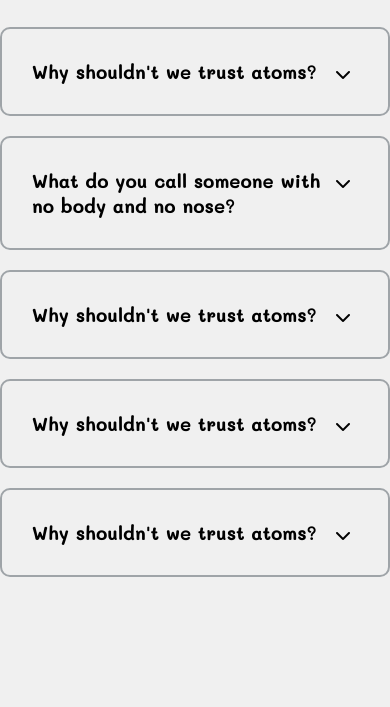
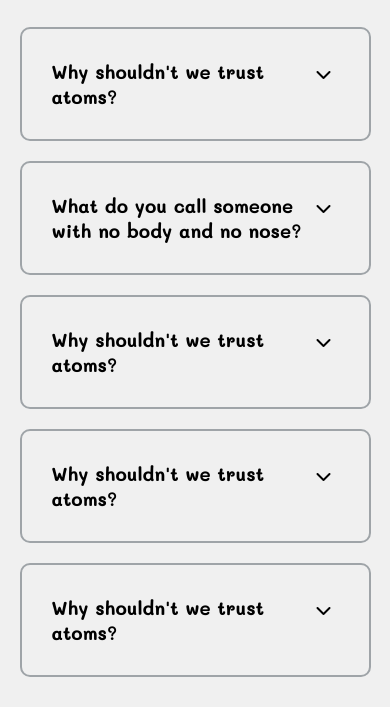
Before and after one commit to ChrisRoland/FAQ-Component, a plain HTML site: page index.html in a window 390 px wide. Shown: the part 137-844 px from the top of the page. Drawn offline with nearby package versions, Linux system fonts and the light colour scheme.

Commit message:
Update styles.css

```diff
--- a/styles.css
+++ b/styles.css
@@ -102,3 +102,10 @@ h1 {
 .faq.active .faq-toggle {
     background-color: #9fa4a8;
 }
+
+@media (max-width: 450px) {
+    .faq-container {
+    max-width: 90%;
+    margin: 0 auto;
+}
+}
```
